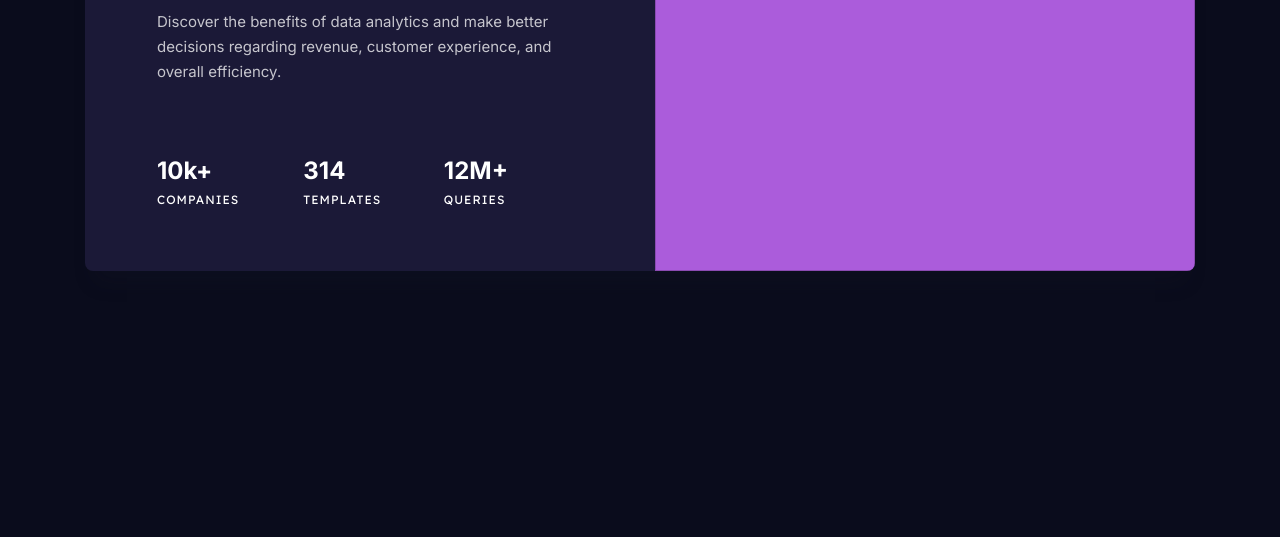
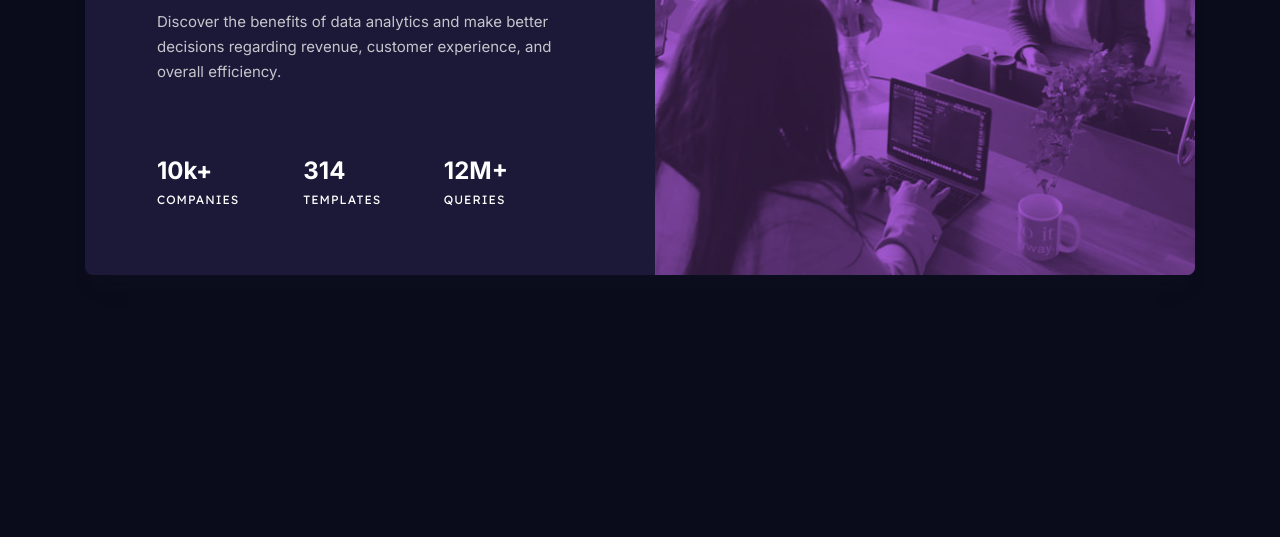
Before and after one commit to salimovoo1/stats-preview-card, a plain HTML site: page index.html in a window 1280 px wide. Shown: the part 263-800 px from the top of the page. Drawn offline with Linux system fonts and the light colour scheme.

Commit message:
rasm togirlandi

```diff
--- a/index.html
+++ b/index.html
@@ -41,7 +41,7 @@
 
             <div class="content-right">
                 <div class="content-img-wrap">
-                    <img src="../stats-previev-card/images/image-header-desktop.jpg" alt="" class="content-img">
+                    <img src="./images/image-header-desktop.jpg" alt="" class="content-img">
                 </div>
             </div>
 
```
